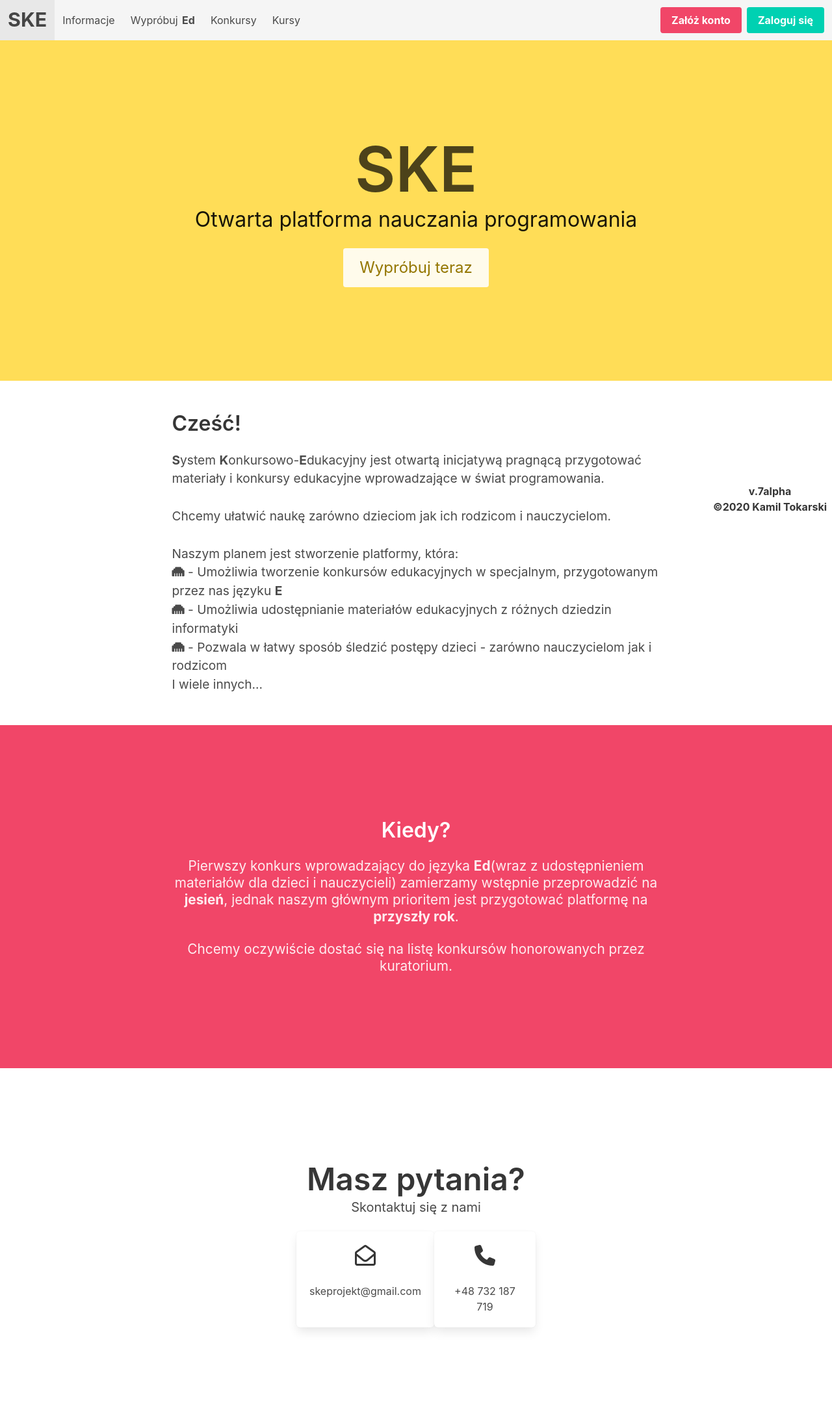
After one commit to SKE-Projekt/SKE, a Django app: page / in a window 1280 px wide. The commit adds this page. Shown: the whole page at 65% size. Run offline with Django 3.2, Linux system fonts and the light colour scheme; parts of the project's set-up code (start-up, migrations or seed data) failed here and were passed over; some libraries are stand-ins or nearby versions.

Commit message:
Małe ulepszenia

```diff
--- a/SKE/settings.py
+++ b/SKE/settings.py
@@ -119,6 +119,8 @@ STATICFILES_DIRS = (
 
 # Logout redirection
 
+LOGIN_URL = 'login'
+LOGIN_REDIRECT_URL = 'sandbox'
 LOGOUT_REDIRECT_URL = 'login'
 
 
--- a/SKE_COURSES/views.py
+++ b/SKE_COURSES/views.py
@@ -2,6 +2,7 @@ from django.shortcuts import render, HttpResponse
 from django.shortcuts import redirect, get_object_or_404
 from django.http import HttpResponseBadRequest
 from django.contrib import messages
+from django.contrib.auth.decorators import login_required
 
 from . import forms
 from . import tasks
@@ -20,6 +21,7 @@ def ViewCourse(request, course_id):
     course_exercises = models.CourseExercise.objects.filter(course_id=course)
     return render(request, 'SKE_COURSES/course.html', context={'course': course, 'course_children': course_children, 'exercises': course_exercises, 'exer_form': submit_form})
 
+@login_required
 def UploadCoursePackage(request):
     form = forms.CoursePackageForm(request.POST, request.FILES)
     if request.method == "POST" and form.is_valid() and request.user.is_superuser:
@@ -31,6 +33,7 @@ def UploadCoursePackage(request):
         messages.add_message(request, messages.ERROR, 'Nie można przesłać paczki', 'is-danger')
     return redirect('ListCourses')
 
+@login_required
 def SubmitExerciseSubmission(request, id):
     form = forms.ExerciseSubmissionForm(request.POST)
     if form.is_valid() and request.user.is_authenticated:
@@ -39,6 +42,7 @@ def SubmitExerciseSubmission(request, id):
         return HttpResponse(exer_subm_id)
     return HttpResponseBadRequest("ERROR")
 
+@login_required
 def GetExerciseSubmissionResult(request, id):
     exer_subm = get_object_or_404(models.ExerciseSubmission, pk=id)
 
@@ -54,6 +58,7 @@ def GetStartCodeForExercise(request, id):
         return HttpResponse(exer_subms.code)
     return HttpResponseBadRequest("NONE")
 
+@login_required
 def GetExampleCodeForExercise(request, id):
     if request.user.is_authenticated:
         exer = get_object_or_404(models.CourseExercise, pk=id)
--- a/SKE_SANDBOX/urls.py
+++ b/SKE_SANDBOX/urls.py
@@ -4,6 +4,7 @@ from . import views
 
 
 urlpatterns = [
+    path('', views.InformationView, name='InformationView'),
     path('sandbox/', views.SandboxView, name='sandbox'),
     path('sandbox/api/submit/', views.SubmitSandboxSubmissionView, name='sandbox_api_submit'),
     path('sandbox/api/get_result/<int:id>', views.GetSandboxSubmissionResult, name='sandbox_api_get_result'),
--- a/SKE_SANDBOX/views.py
+++ b/SKE_SANDBOX/views.py
@@ -1,10 +1,14 @@
 from django.shortcuts import render, get_object_or_404
 from django.http import HttpResponse, HttpResponseForbidden
+from django.contrib.auth.decorators import login_required
 
 from . import forms
 from . import tasks
 from . import models
 
+
+def InformationView(request):
+    return render(request, 'SKE_SANDBOX/information.html')
 
 def SandboxView(request):
     sandboxSubmissionForm = forms.SandboxSubmissionForm()
@@ -14,6 +18,7 @@ def SandboxView(request):
         code = None
     return render(request, 'SKE_SANDBOX/sandbox.html', context={'form': sandboxSubmissionForm, 'code': code})
 
+@login_required
 def SubmitSandboxSubmissionView(request):
     sandboxSubmissionForm = forms.SandboxSubmissionForm(request.POST)
 
--- a/templates/SKE/_nav.html
+++ b/templates/SKE/_nav.html
@@ -14,7 +14,7 @@
 
   <div id="navbarBasicExample" class="navbar-menu">
     <div class="navbar-start">
-      <a class="navbar-item" href="">
+      <a class="navbar-item" href="{% url 'InformationView' %}">
         Informacje
       </a>
 
--- /dev/null
+++ b/templates/SKE_SANDBOX/information.html
@@ -0,0 +1,92 @@
+{% extends 'SKE/base.html' %}
+
+{% block content %}
+<section class="hero is-warning is-medium">
+    <div class="hero-body">
+        <div class="container has-text-centered">
+            <h1 class="title" style="font-size: 6rem;">
+                SKE
+            </h1>
+            <h3 class="subtitle" style="font-size: 2rem;">
+                Otwarta platforma nauczania programowania
+            </h3>
+
+            <a href="{% url 'sandbox' %}" class="button is-warning is-large is-light" style="display: inline-block">
+                Wypróbuj teraz
+            </a>
+        </div>
+    </div>
+</section>
+<section class="section">
+    <div class="container" style="max-width: 751px;font-size: 1.2rem;">
+        <h1 class="title">Cześć!</h1>
+        <p>
+            <b>S</b>ystem <b>K</b>onkursowo-<b>E</b>dukacyjny jest otwartą inicjatywą pragnącą przygotować materiały i
+            konkursy edukacyjne wprowadzające w świat programowania.
+        </p>
+        <br />
+        <p>
+            Chcemy ułatwić naukę zarówno dzieciom jak ich rodzicom i nauczycielom.
+        </p>
+        <br />
+        <p>
+            Naszym planem jest stworzenie platformy, która:
+        </p>
+        <h5 class="special-list-item"><i class="fas fa-ethernet"></i> - Umożliwia tworzenie konkursów edukacyjnych w
+            specjalnym, przygotowanym przez
+            nas języku <b>E</b></h5>
+        <h5 class="special-list-item"><i class="fas fa-ethernet"></i> - Umożliwia udostępnianie materiałów edukacyjnych
+            z różnych dziedzin informatyki
+        </h5>
+        <h5 class="special-list-item"><i class="fas fa-ethernet"></i> - Pozwala w łatwy sposób śledzić postępy dzieci -
+            zarówno nauczycielom jak i rodzicom
+        </h5>
+        <h5>I wiele innych...</h5>
+    </div>
+</section>
+<section class="hero is-danger is-medium">
+    <div class="hero-body">
+        <div class="container has-text-centered">
+            <h1 class="title">
+                Kiedy?
+            </h1>
+            <h3 class="subtitle" style="max-width: 751px; margin: auto; font-size: 1.3rem;">
+                Pierwszy konkurs wprowadzający do języka <b>Ed</b>(wraz z udostępnieniem materiałów dla dzieci i
+                nauczycieli) zamierzamy wstępnie przeprowadzić na <b>jesień</b>, jednak naszym głównym prioritem jest
+                przygotować platformę na <b>przyszły rok</b>.</h3>
+            </br>
+            <h3 class="subtitle" style="max-width: 751px; margin: auto; font-size: 1.3rem;"> Chcemy oczywiście dostać
+                się na listę konkursów
+                honorowanych przez kuratorium. </h3>
+        </div>
+    </div>
+</section>
+<section class="hero is-medium">
+    <div class="hero-body">
+        <div class="container has-text-centered">
+            <h1 class="title" style="font-size: 3rem;">
+                Masz pytania?
+            </h1>
+            <h3 class="subtitle">
+                Skontaktuj się z nami
+            </h3>
+            <div class="tile is-ancestor">
+                <div class="tile is-4 is-horizontal is-parent contact-tiles">
+                    <div class="tile is-child box">
+                        <p class="title"><i class="far fa-envelope-open"></i></p>
+                        <p>
+                            skeprojekt@gmail.com
+                        </p>
+                    </div>
+                    <div class="tile is-child box">
+                        <p class="title"><i class="fas fa-phone"></i></p>
+                        <p>
+                            +48 732 187 719
+                        </p>
+                    </div>
+                </div>
+            </div>
+        </div>
+    </div>
+</section>
+{% endblock content %}
```
Also changed, not shown: SKE_CONTESTS/views.py (+24 -17 lines), templates/SKE_SANDBOX/sandbox.html (+8 -2 lines).
